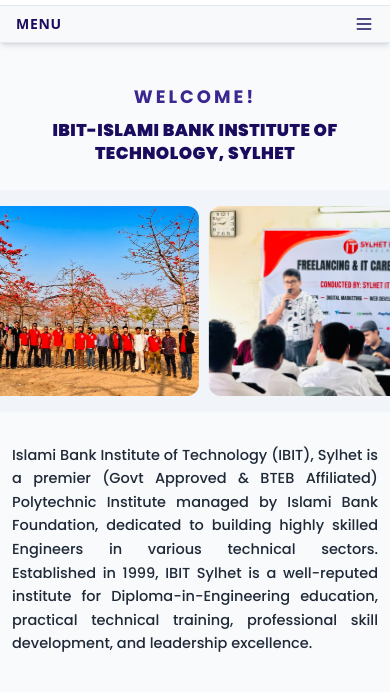
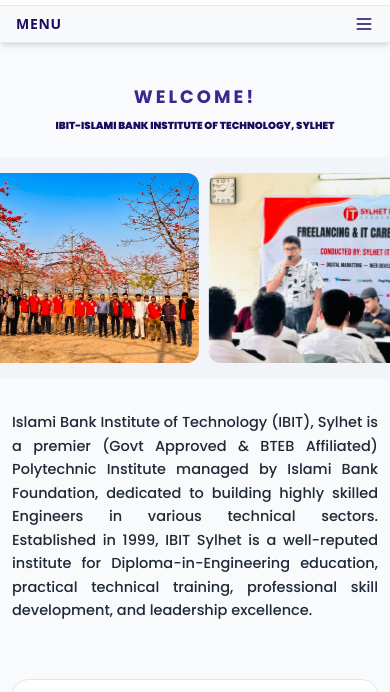
Before and after one commit to protonaccount01/ibitweb, a website: page index.html in a window 390 px wide. Shown: the part 93-785 px from the top of the page. Drawn offline with nearby package versions, Linux system fonts and the light colour scheme; files that its build step writes are made by us from their sources; no server answers.

Commit message:
Update index.html

```diff
--- a/index.html
+++ b/index.html
@@ -55,7 +55,7 @@
         <!-- Welcome heading -->
         <section class="max-w-5xl mx-auto px-4 pt-10 pb-6 text-center animate-fadein font-poppins">
             <h3 class="text-[#3b278f] text-lg md:text-xl font-bold tracking-[3px] mb-2">WELCOME!</h3>
-            <h2 class="text-[#1a0b5e] text-[clamp(17px,3vw,34px)] font-black uppercase tracking-wide leading-snug md:whitespace-nowrap">
+            <h2 class="text-[#1a0b5e] text-[clamp(9px,2.6vw,16px)] tracking-normal md:text-[clamp(17px,3vw,34px)] md:tracking-wide font-black uppercase leading-snug whitespace-nowrap">
                 IBIT-ISLAMI BANK INSTITUTE OF TECHNOLOGY, SYLHET
             </h2>
         </section>
```
